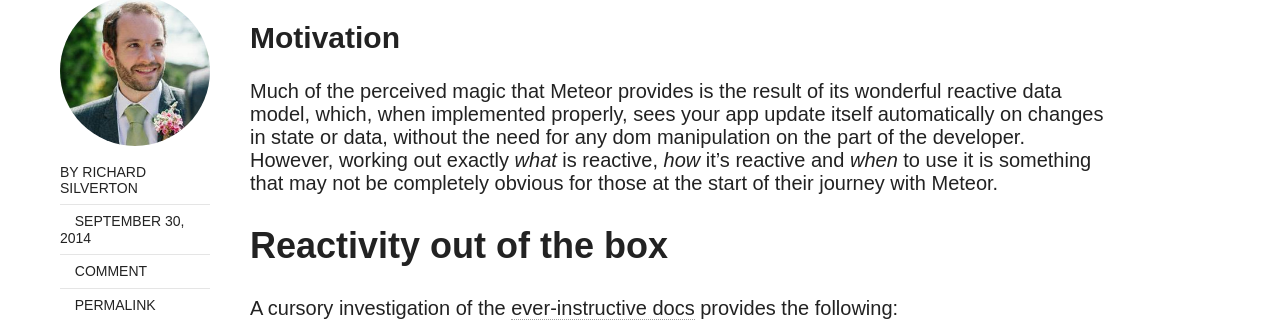
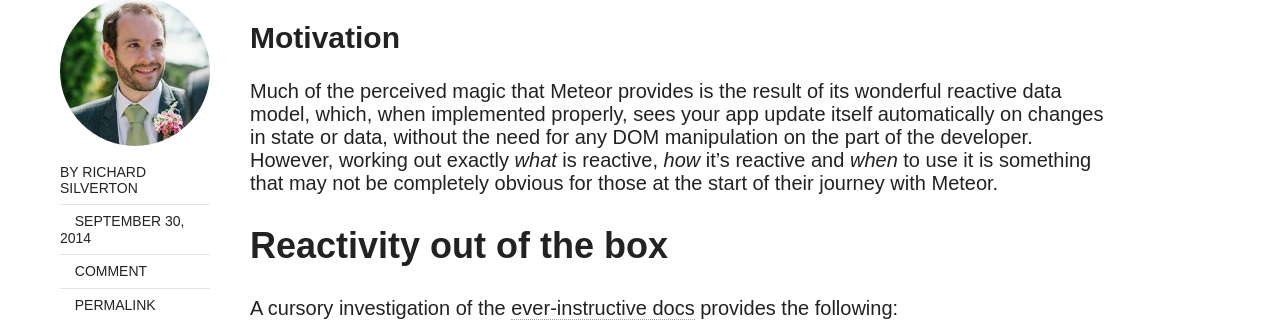
Before and after one commit to richsilv/richsilv.github.io, a Jekyll site: the page built from _posts/2014-09-30-meteor-reactive-data-types.markdown, in a window 1280 px wide and 900 px high, scrolled down 386 px. Shown: the part 180-502 px from the top of the window. Built offline with Jekyll 4.4.1, drawn with Linux system fonts in a browser that asks for light colours; nearby versions of some CDN libraries; comment, search, counter and statistics services are not loaded.

```diff
--- a/_posts/2014-09-30-meteor-reactive-data-types.markdown
+++ b/_posts/2014-09-30-meteor-reactive-data-types.markdown
@@ -8,7 +8,7 @@ comments: true
 
 ## Motivation
 
-Much of the perceived magic that Meteor provides is the result of its wonderful reactive data model, which, when implemented properly, sees your app update itself automatically on changes in state or data, without the need for any dom manipulation on the part of the developer.  However, working out exactly *what* is reactive, *how* it's reactive and *when* to use it is something that may not be completely obvious for those at the start of their journey with Meteor.
+Much of the perceived magic that Meteor provides is the result of its wonderful reactive data model, which, when implemented properly, sees your app update itself automatically on changes in state or data, without the need for any DOM manipulation on the part of the developer.  However, working out exactly *what* is reactive, *how* it's reactive and *when* to use it is something that may not be completely obvious for those at the start of their journey with Meteor.
 
 # Reactivity out of the box
 
```
